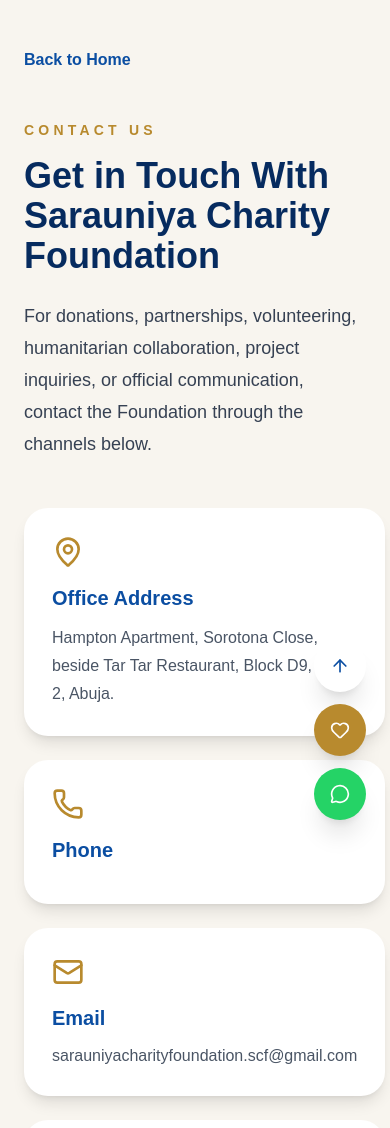
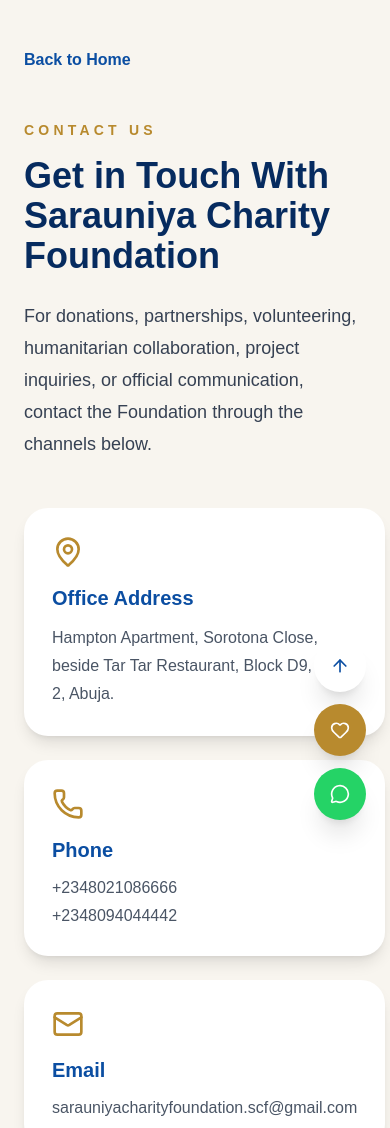
Before and after one commit to YUSUFUMARWALI/sarauniya-foundation, a Next.js app: page /contact in a window 390 px wide. Shown: the top 1128 px of the page. Built offline with nearby package versions, Linux system fonts and the light colour scheme.

Commit message:
Fix contact phone fields

```diff
--- a/app/contact/page.tsx
+++ b/app/contact/page.tsx
@@ -39,8 +39,8 @@ export default function ContactPage() {
             <h2 className="mt-4 text-xl font-bold text-[#0B4EA2]">
               Phone
             </h2>
-            <p className="mt-3 text-gray-600">{contact.phone1}</p>
-            <p className="mt-1 text-gray-600">{contact.phone2}</p>
+            <p className="mt-3 text-gray-600">{contact.phone}</p>
+            <p className="mt-1 text-gray-600">{contact.phoneAlt1}</p>
           </div>
 
           <div className="rounded-3xl bg-white p-7 shadow-lg">
```
